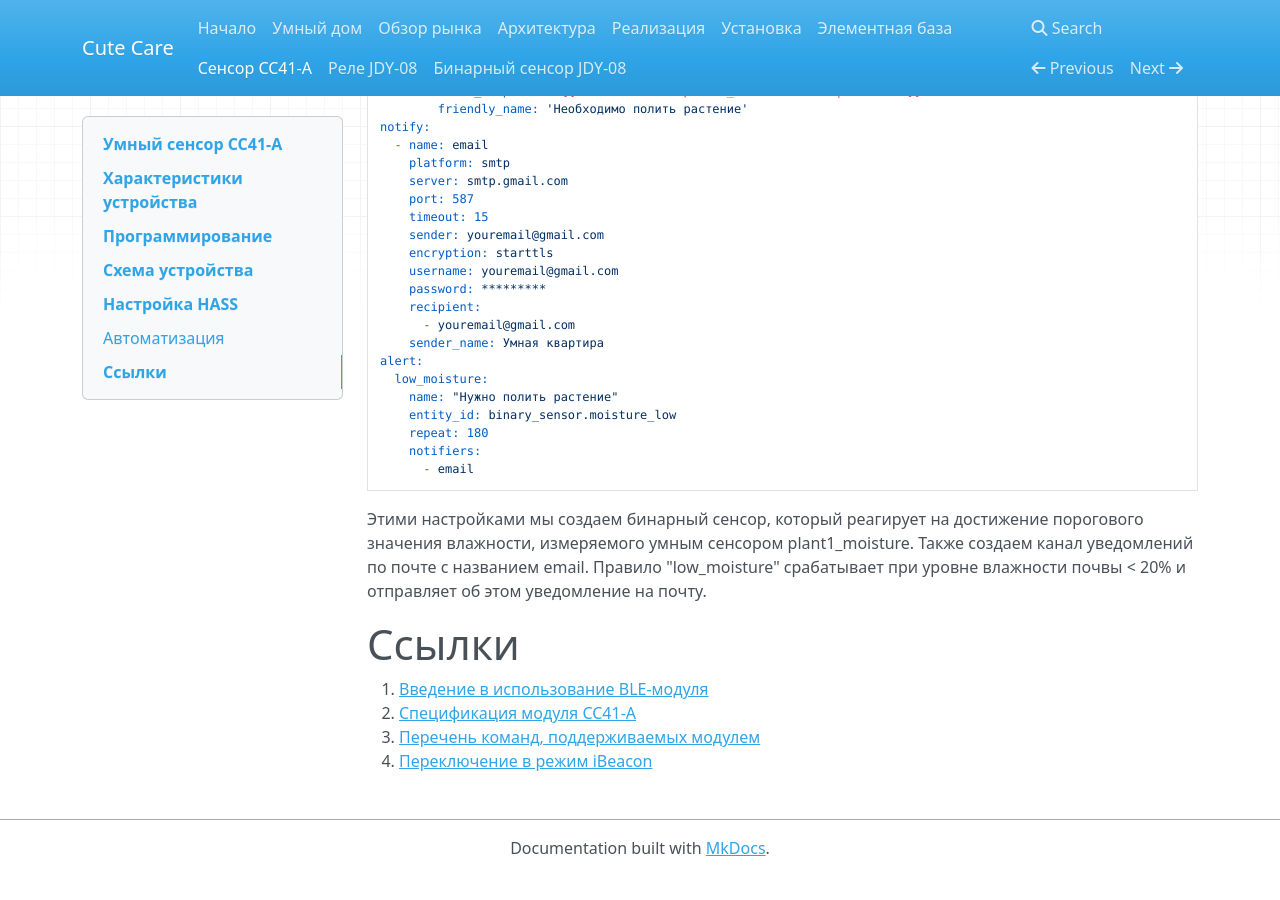
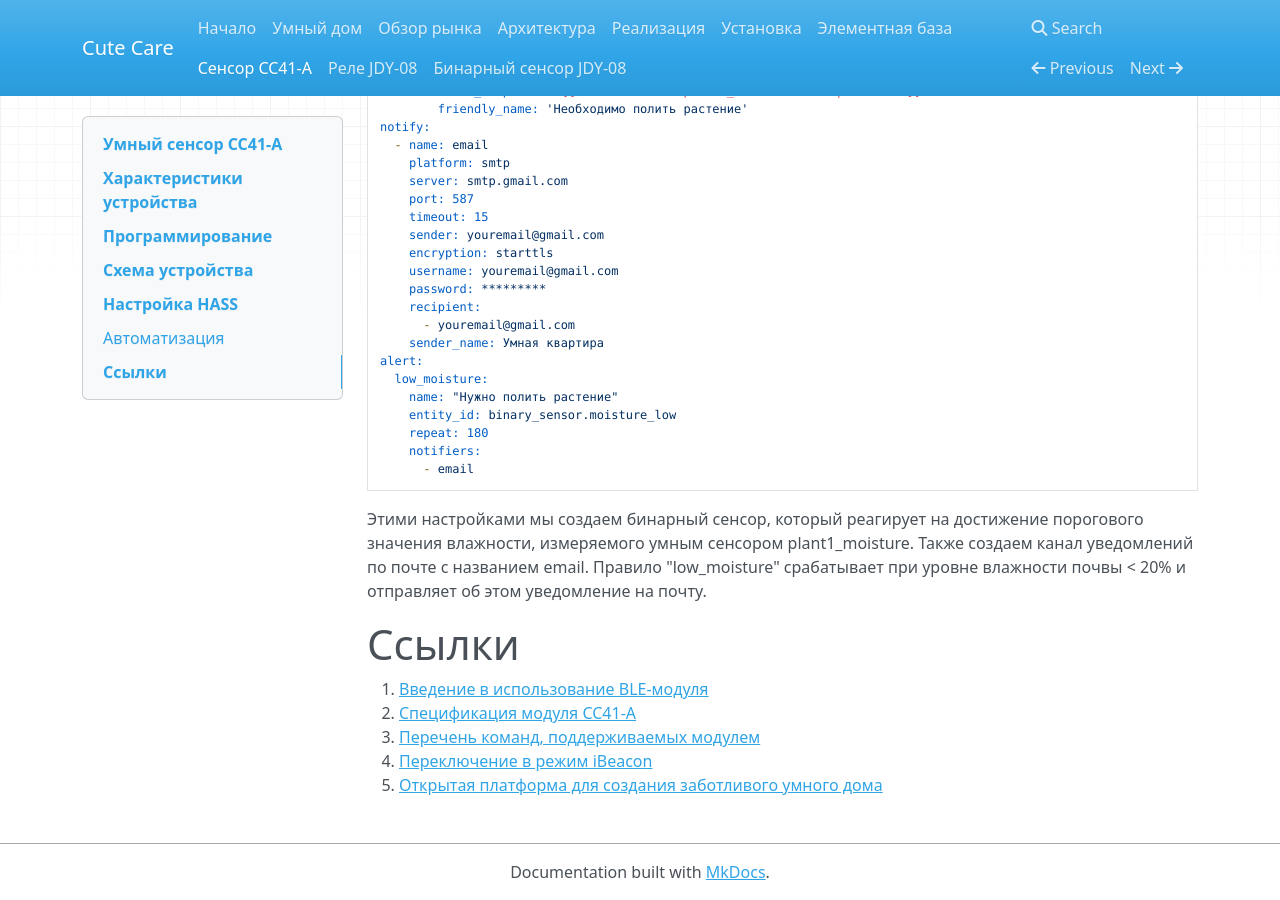
Before and after one commit to cutecare/cutecare-docs, an MkDocs documentation site: the page built from docs/Сенсор CC41A.md, in a window 1280 px wide and 900 px high, scrolled down 7263 px. Built offline with MkDocs 1.6.1, drawn with Linux system fonts in a browser that asks for light colours; nearby versions of some CDN libraries; old or Windows-style settings are respelled for this version of MkDocs; before the commit the page ends 8139 px from its top, so only the background shows below that; part of the change alters nothing that is shown.

Commit message:
Update Сенсор CC41A.md

```diff
--- a/docs/Сенсор CC41A.md
+++ b/docs/Сенсор CC41A.md
@@ -10,11 +10,11 @@
 
 |Название|Назначение|Цена, руб.|
 | :----------- |:----------- |:----------- |
-|BLE CC41-A|Радиомодуль Bluetooth LE|150|
-|Digispark ATTiny85|Микроконтроллер для снятия показаний датчика|80|
-|YL-38|Датчик влажности почвы, например, [такой](https://www.ebay.com/itm/5PCS-Soil-Hygrometer-Detection-Module-Soil-Moisture-Sensor-For-arduino-Smart-car/400385860375?ssPageName=STRK%3AMEBIDX%3AIT&_trksid=p2057872.m2749.l2649)|40|
-|Breadboard 170|Небольшая макетка для компоновки модулей датчика|30|
-|Держатель батареек 2x AAA|Питание датчика|80|
+|[BLE CC41-A](https://rover.ebay.com/rover/1/711-53200-19255-0/1?icep_id=114&ipn=icep&toolid=20004&campid=5338218090&mpre=https%3A%2F%2Fwww.ebay.com%2Fitm%2FArduino-Android-IOS-HM-10-BLE-Bluetooth-4-0-CC2540-CC2541-Serial-Wireless-Module%2F311567433651%3FssPageName%3DSTRK%253AMEBIDX%253AIT%26_trksid%3Dp2057872.m2749.l2649)|Радиомодуль Bluetooth LE|150|
+|[Digispark ATTiny85](https://rover.ebay.com/rover/1/711-53200-19255-0/1?icep_id=114&ipn=icep&toolid=20004&campid=5338218090&mpre=https%3A%2F%2Fwww.ebay.com%2Fitm%2FDigispark-Kickstarter-Attiny85-USB-Development-Board-for-arduino-NEW%2F311076127758%3FssPageName%3DSTRK%253AMEBIDX%253AIT%26_trksid%3Dp2057872.m2749.l2649)|Микроконтроллер для снятия показаний датчика|80|
+|[YL-38](https://rover.ebay.com/rover/1/711-53200-19255-0/1?icep_id=114&ipn=icep&toolid=20004&campid=5338218090&mpre=https%3A%2F%2Fwww.ebay.com%2Fitm%2F5PCS-Soil-Hygrometer-Detection-Module-Soil-Moisture-Sensor-For-arduino-Smart-car%2F400385860375%3FssPageName%3DSTRK%253AMEBIDX%253AIT%26_trksid%3Dp2057872.m2749.l2649)|Датчик влажности почвы, например, [такой](https://www.ebay.com/itm/5PCS-Soil-Hygrometer-Detection-Module-Soil-Moisture-Sensor-For-arduino-Smart-car/400385860375?ssPageName=STRK%3AMEBIDX%3AIT&_trksid=p2057872.m2749.l2649)|40|
+|[Breadboard 170](https://rover.ebay.com/rover/1/711-53200-19255-0/1?icep_id=114&ipn=icep&toolid=20004&campid=5338218090&mpre=https%3A%2F%2Fwww.ebay.com%2Fitm%2F5-Color-Mini-Solderless-Prototype-Breadboard-170-Tie-points-For-Arduino-Shield%2F201677166530%3FssPageName%3DSTRK%253AMEBIDX%253AIT%26_trksid%3Dp2057872.m2749.l2649)|Небольшая макетка для компоновки модулей датчика|30|
+|[Держатель батареек 2x AAA](https://rover.ebay.com/rover/1/711-53200-19255-0/1?icep_id=114&ipn=icep&toolid=20004&campid=5338218090&mpre=https%3A%2F%2Fwww.ebay.com%2Fitm%2F2PCS-2-AAA-3V-Battery-Holder-Box-Case-with-cover-switch-wire-2xAAA-2x1-5V-SF607%2F302586191345%3Fhash%3Ditem46738addf1%3Ag%3ALnMAAOxy3yNTfFIP)|Питание датчика|80|
 
 Итоговая стоимость: 380 руб - это в два раза дешевле, чем скромный букет цветов. Также вам потребуются перемычки.
 
@@ -231,3 +231,4 @@ alert:
 2. [Спецификация модуля CC41-A](http://img.banggood.com/file/products/20150104013145BLE-CC41-A%20Spefication.pdf)
 3. [Перечень команд, поддерживаемых модулем](http://4ipov.net/bluetooth_4.0_BLE_module_CC2541_CC41-A)
 4. [Переключение в режим iBeacon](https://rememberdontsearch.wordpress.com/2017/04/19/ble-cc41-a-hm10-clone-ibeacon/)
+5. [Открытая платформа для создания заботливого умного дома](http://cutecare.ru)
```
